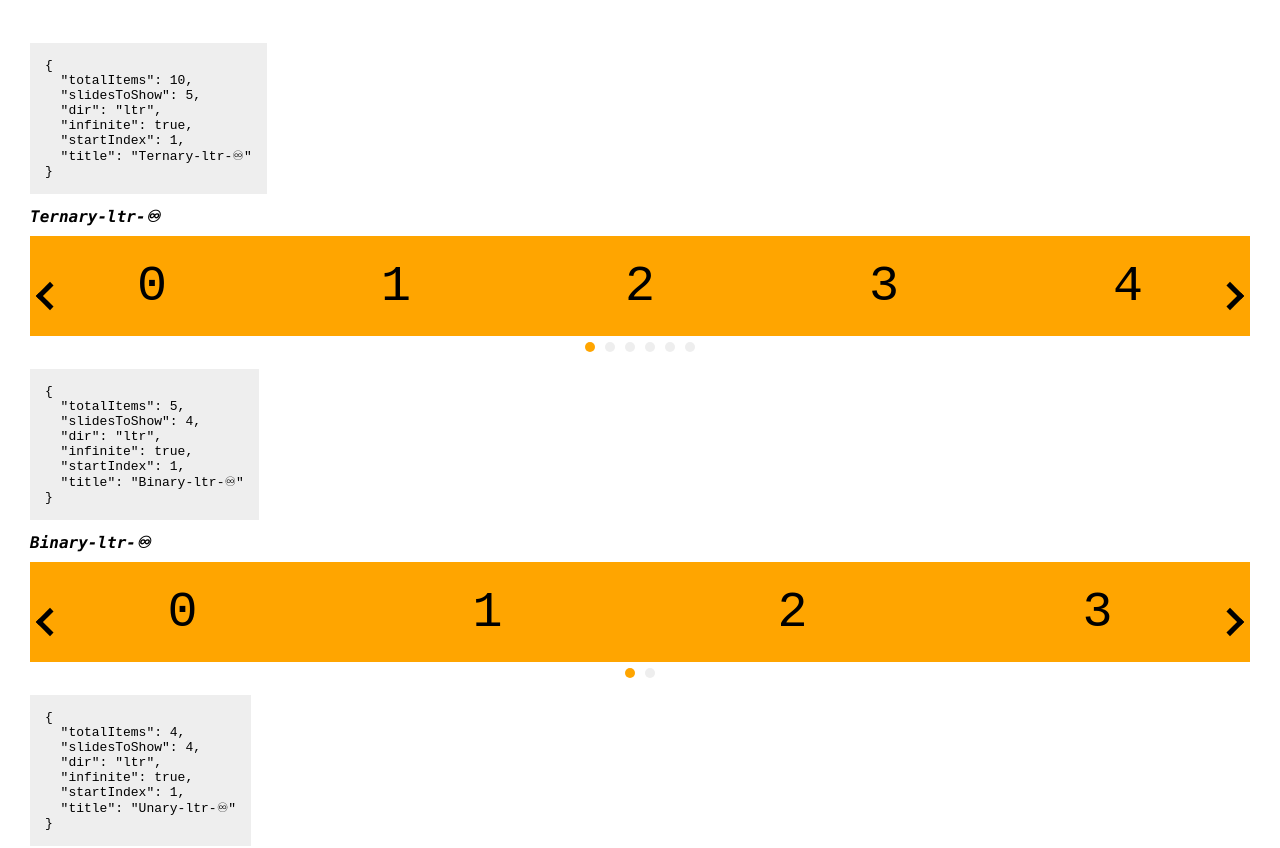
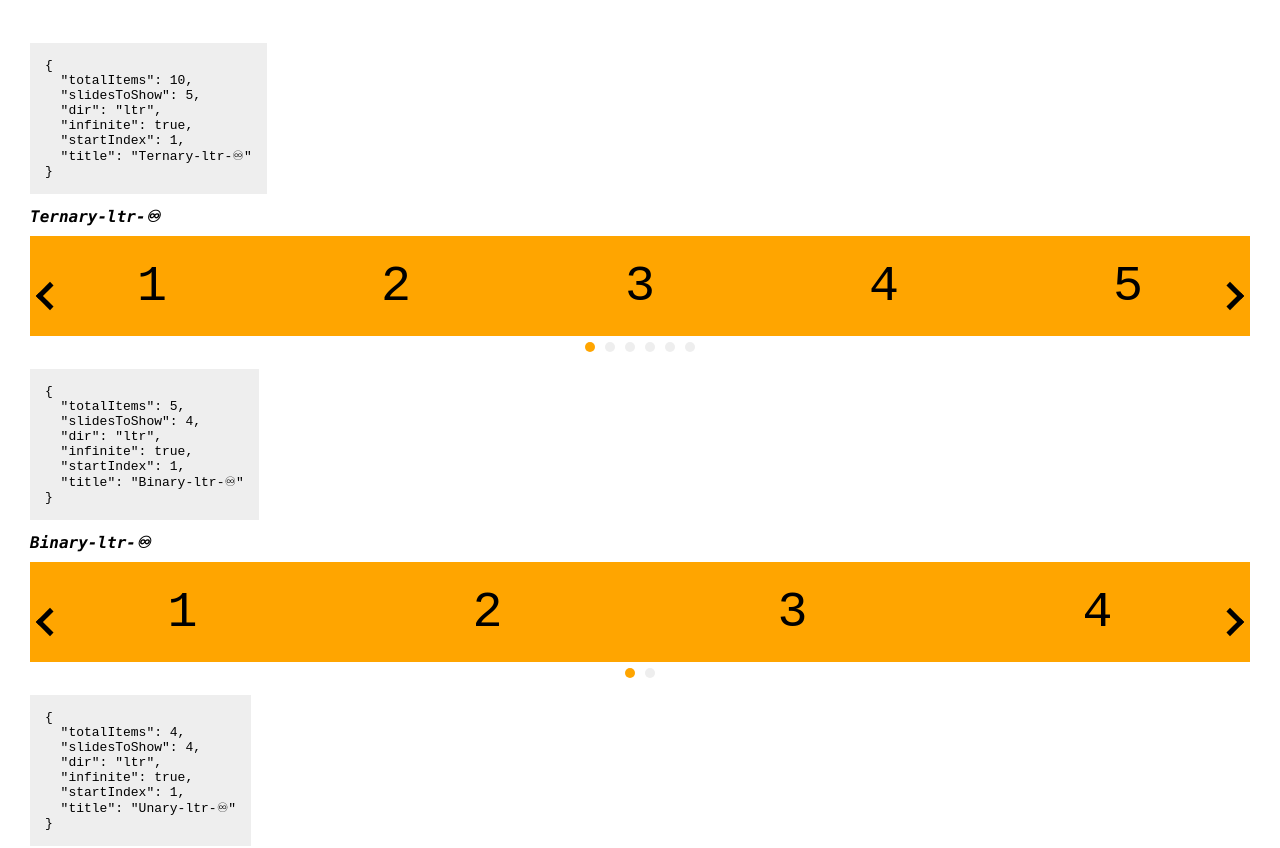
Before and after one commit to tbergman/statecharts-components, a React (Create React App) app in the folder carousel/: page / in a window 1280 px wide. Shown: the top 848 px of the page. Built offline with nearby package versions, Linux system fonts and the light colour scheme.

Commit message:
generalize range maker

```diff
--- a/carousel/src/utils.ts
+++ b/carousel/src/utils.ts
@@ -1,7 +1,7 @@
 import { Group, CarouselType, HeadlessCarouselProps } from "./types";
 
 export function getRange(length: number) {
-  return makeNumeralSequence(0, length - 1);
+  return makeNumeralSequence(1, length);
 }
 
 export function makeNumeralSequence(start: number, end: number) {
```
